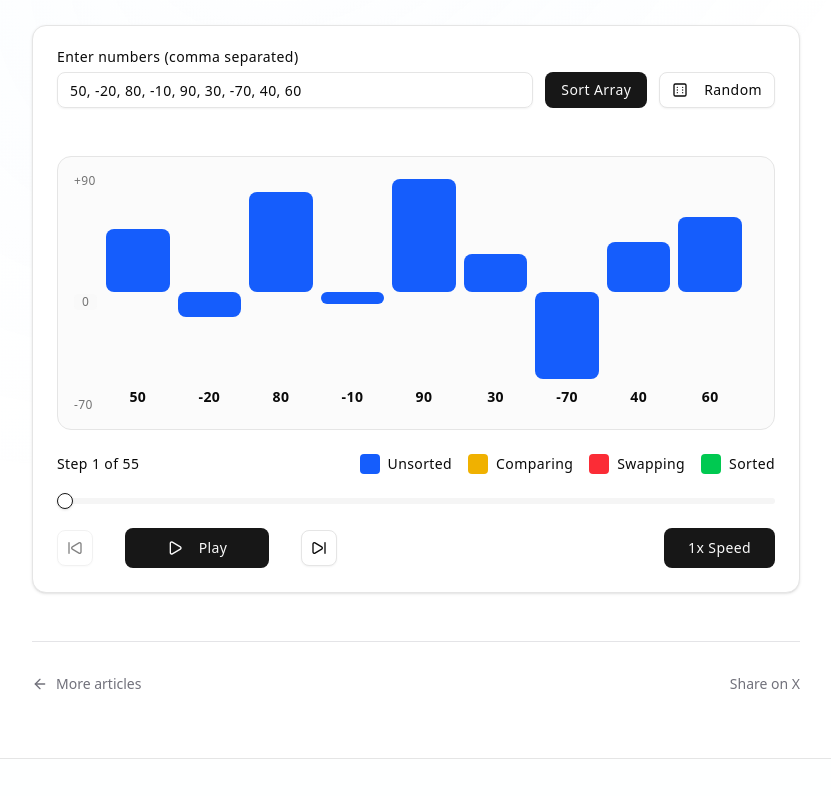
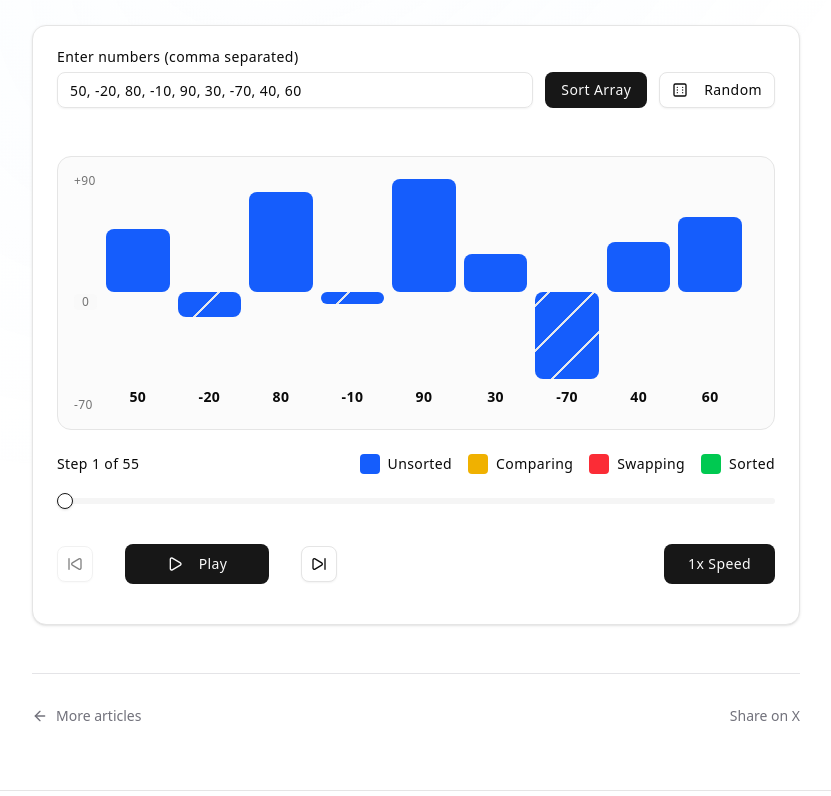
Before and after one commit to 2102ankit/core, a Next.js app: page /blog/bubble-sort in a window 1280 px wide. Shown: the part 414-1210 px from the top of the page, without its empty margins (224-1055 px from the left). Built offline with nearby package versions, Linux system fonts and the light colour scheme.

Commit message:
hatch for negative values

```diff
--- a/components/demos/bubble-sort-interactive.tsx
+++ b/components/demos/bubble-sort-interactive.tsx
@@ -91,7 +91,7 @@ export default function BubbleSortVisualizer() {
     const sortSteps = generateSteps(nums);
     setSteps(sortSteps);
     setCurrentStep(0);
-    setIsPlaying(false);
+    setIsPlaying(true);
   };
 
   const generateRandomArray = () => {
@@ -317,7 +317,9 @@ export default function BubbleSortVisualizer() {
                     <div
                       className={`absolute w-full ${getBarColor(
                         index
-                      )} rounded-md transition-colors duration-300`}
+                      )} rounded-md transition-colors duration-300
+                      ${isNegative && `bg-[repeating-linear-gradient(-45deg,#e5e7eb_0,#e5e7eb_2px,transparent_1px,transparent_32px)]`}
+                      `}
                       style={{
                         height: `${Math.abs(heightPct)}px`,
                         left: 0,
@@ -375,7 +377,7 @@ export default function BubbleSortVisualizer() {
               className="w-full"
             />
 
-            <div className="flex flex-col sm:flex-row justify-between items-center gap-6">
+            <div className="flex flex-col sm:flex-row justify-between items-center gap-6 py-4!">
               <div className="flex items-center justify-center gap-4 sm:gap-8 order-2 sm:order-1">
                 <Button
                   size="icon"
```
